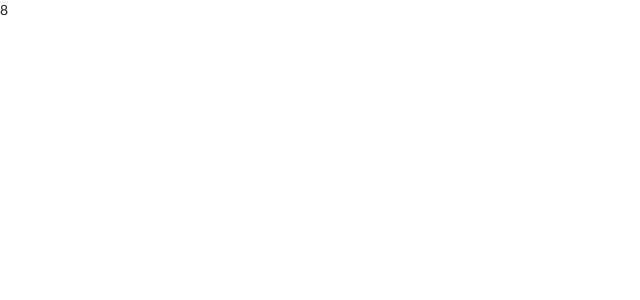
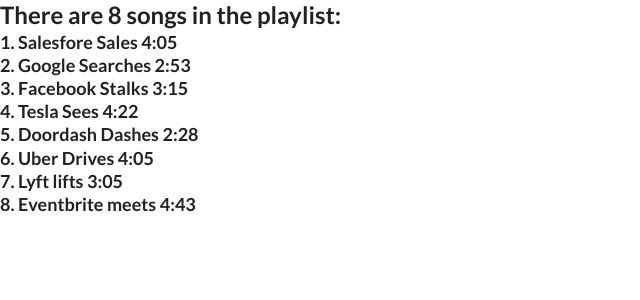
Before and after one commit to huynet/redux-drill, a React (Create React App) app: page / in a window 1280 px wide. Shown: the top 300 px of the page, without its empty margins (0-640 px from the left). Built offline with nearby package versions, Linux system fonts and the light colour scheme.

Commit message:
test map func

```diff
--- a/src/components/SongList.js
+++ b/src/components/SongList.js
@@ -6,7 +6,20 @@
         const { songs } = this.props
         // this.props === { songs: state.songs }
         return(
-            <div>{songs.length}</div>
+            <div>
+                <div>
+                    <h2>There are {songs.length} songs in the playlist:</h2>
+                </div>
+                <div>
+                    {songs.map(function (song, i) {
+                        return (
+                        <div key={i}>
+                            <h3>{i+1}{'. '}{song.title}{' '}{song.duration}</h3>
+                        </div>
+                        )
+                    })}
+                </div>
+            </div>
         )
     }
 }
```
